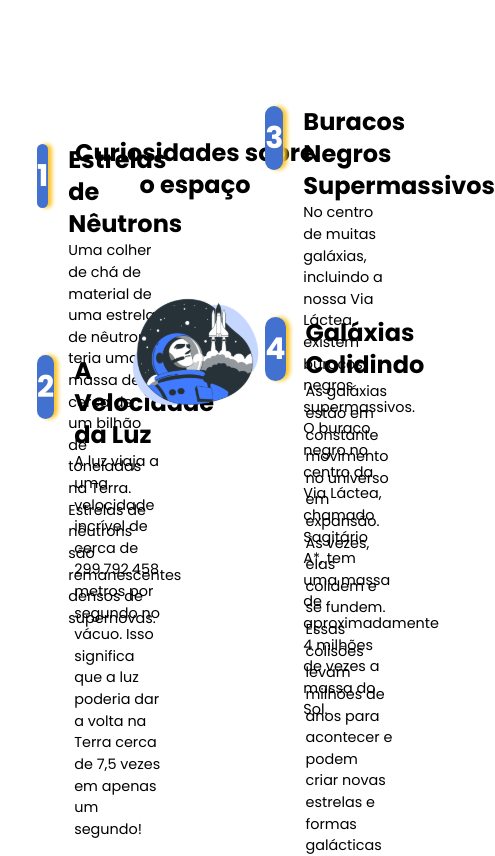
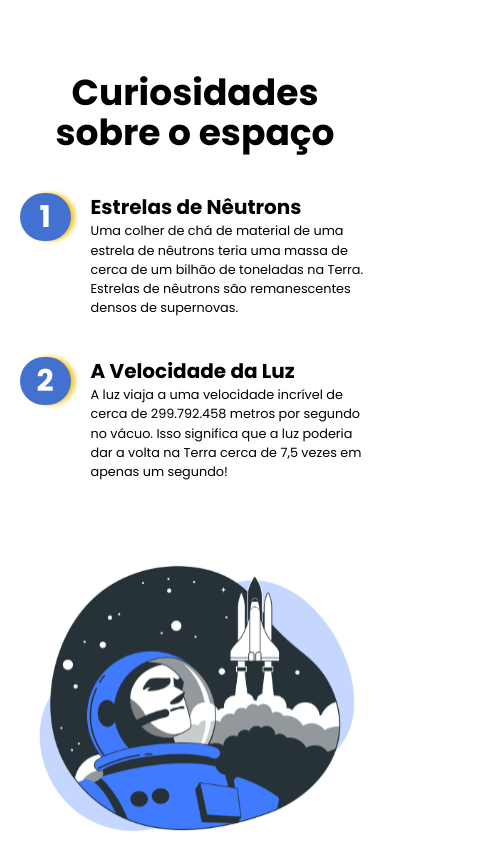
Before and after one commit to Kaue-code30/universeDay, a Next.js app: page / in a window 390 px wide. Shown: the part 837-1693 px from the top of the page, 495 px wide, since content can reach past the window. Built offline with nearby package versions, Linux system fonts and the light colour scheme.

Commit message:
universe

```diff
--- a/src/components/Home/index.tsx
+++ b/src/components/Home/index.tsx
@@ -5,7 +5,7 @@ import banner from "@/assets/Home/bannerHome.svg";
 
 export default function HomeSection() {
   return (
-    <section className="flex flex-col w-full h-full">
+    <section className="flex flex-col w-full md:h-[70vh]">
       <div className="flex justify-end w-full h-[50px]">
         <Image
           className="w-12 md:w-auto md:h-36"
@@ -16,7 +16,7 @@ export default function HomeSection() {
         />
       </div>
       <div className="md:px-36 flex md:flex-row md:items-center flex-row w-full h-full">
-        <div className="flex md:flex-row flex-col-reverse items-center md:mb-20 justify-start md:justify-between w-full">
+        <div className="flex md:flex-row flex-col-reverse items-center  justify-start md:justify-between w-full">
           <div className="flex md:items-start items-center justify-center gap-5 flex-col w-4/5 md:w-1/2 h-full">
             <h1 className="flex leading-none gap-1 text-4xl md:text-[5.2rem] text-black dark:text-white items-center justify-start font-semibold">
               UNIVERSE <div className="md:w-7 w-3 h-3 md:h-7 mt-4 md:mt-[30px] bg-[#4271D0]"></div>{" "}
@@ -45,15 +45,6 @@ export default function HomeSection() {
           </div>
         </div>
       </div>
-      <div className="flex-none bg-transparent absolute md:[display:flex] [display:none] top-[80%]">
-        <Image
-          className="w-[30%] md:w-[150px] mb-16 "
-          src={solImage.src}
-          width={100}
-          height={100}
-          alt="Imagem da lua"
-        />
-      </div>
     </section>
   );
 }
--- a/src/components/curiosidadesUniverso/index.tsx
+++ b/src/components/curiosidadesUniverso/index.tsx
@@ -3,24 +3,24 @@ import banner from "@/assets/curiosidades/curiosidades.svg";
 
 export default function CuriosidadesUniverse() {
   return (
-    <section className="flex items-center justify-center h-[50vh] w-full">
-      <div className="flex flex-col gap-20 items-center justify-start max-w-[1996px] w-[90%] h-full ">
+    <section className="flex items-center justify-center -mt-16 md:h-[50vh] w-full">
+      <div className="flex flex-col gap-10 md:gap-20 items-center justify-start max-w-[1996px] w-[90%] h-full ">
         <div className="w-full flex items-end justify-center ">
-          <h1 className="md:text-6xl text-center flex items-center justify-center md:w-full w-[70%] text-2xl text-black dark:text-white font-bold">
+          <h1 className="md:text-6xl text-center flex items-center justify-center md:w-full  text-4xl text-black dark:text-white font-bold">
             Curiosidades sobre o espaço
           </h1>
         </div>
-        <div className=" w-full h-full flex justify-center items-start ">
-          <div className="flex flex-col justify-center items-center w-1/4  h-full">
+        <div className=" w-full h-full flex md:flex-row flex-col justify-center items-start ">
+          <div className="flex flex-col justify-center gap-10 pb-10 items-center md:w-1/4  h-full">
             <div className="flex w-full gap-5 h-1/2">
-              <div className="flex items-center justify-center shadow text-3xl font-bold text-white w-20 h-16 sha bg-[#4271D0] rounded-full">
+              <div className="flex items-center justify-center shadow text-3xl font-bold text-white w-16 h-12 md:w-20 md:h-16  bg-[#4271D0] rounded-full">
                 1
               </div>
               <div className="flex-col w-full h-full">
-                <h2 className="text-2xl font-bold dark:text-white text-black">
+                <h2 className="md:text-2xl text-xl font-bold dark:text-white text-black">
                   Estrelas de Nêutrons
                 </h2>
-                <p className="dark:text-white text-black text-[0.9rem]">
+                <p className="dark:text-white text-black text-[0.8rem] md:text-[0.9rem]">
                   Uma colher de chá de material de uma estrela de nêutrons teria
                   uma massa de cerca de um bilhão de toneladas na Terra.
                   Estrelas de nêutrons são remanescentes densos de supernovas.
@@ -28,14 +28,14 @@ export default function CuriosidadesUniverse() {
               </div>
             </div>
             <div className="flex w-full gap-5 ">
-              <div className="flex items-center justify-center shadow text-3xl font-bold text-white w-20 h-16 sha bg-[#4271D0] rounded-full">
+              <div className="flex items-center justify-center shadow text-3xl font-bold text-white w-16 h-12 md:w-20 md:h-16 bg-[#4271D0] rounded-full">
                 2
               </div>
               <div className="flex-col w-full h-auto">
-                <h2 className="text-2xl font-bold dark:text-white text-black">
+                <h2 className="md:text-2xl text-xl font-bold dark:text-white text-black">
                   A Velocidade da Luz
                 </h2>
-                <p className="dark:text-white text-black text-[0.9rem]">
+                <p className="dark:text-white text-black text-[0.8rem] md:text-[0.9rem]">
                   A luz viaja a uma velocidade incrível de cerca de 299.792.458
                   metros por segundo no vácuo. Isso significa que a luz poderia
                   dar a volta na Terra cerca de 7,5 vezes em apenas um segundo!
@@ -43,7 +43,7 @@ export default function CuriosidadesUniverse() {
               </div>
             </div>
           </div>
-          <div className="w-2/5">
+          <div className="md:w-2/5">
             <Image
               className="w-full flex items-start justify-start"
               src={banner.src}
@@ -53,16 +53,16 @@ export default function CuriosidadesUniverse() {
             />
           </div>
 
-          <div className="flex flex-col justify-center items-center w-1/4  h-full">
+          <div className="flex flex-col justify-center gap-10 pb-10 items-center md:w-1/4  h-full">
             <div className="flex w-full gap-5 h-1/2">
-              <div className="flex items-center justify-center text-3xl shadow font-bold text-white w-20 h-16 sha bg-[#4271D0] rounded-full">
+              <div className="flex items-center justify-center text-3xl shadow font-bold text-white w-16 h-12 md:w-20 md:h-16 bg-[#4271D0] rounded-full">
                 3
               </div>
               <div className="flex-col w-full h-full">
-                <h2 className="text-2xl font-bold dark:text-white text-black">
+                <h2 className="md:text-2xl text-xl font-bold dark:text-white text-black">
                   Buracos Negros Supermassivos
                 </h2>
-                <p className="dark:text-white text-black text-[0.9rem]">
+                <p className="dark:text-white text-black text-[0.8rem] md:text-[0.9rem]">
                   No centro de muitas galáxias, incluindo a nossa Via Láctea,
                   existem buracos negros supermassivos. O buraco negro no centro
                   da Via Láctea, chamado Sagitário A*, tem uma massa de
@@ -71,14 +71,14 @@ export default function CuriosidadesUniverse() {
               </div>
             </div>
             <div className="flex w-full gap-5 ">
-              <div className="flex items-center justify-center text-3xl font-bold shadow text-white w-20 h-16 sha bg-[#4271D0] rounded-full">
+              <div className="flex items-center justify-center text-3xl font-bold shadow text-white w-16 h-12 md:w-20 md:h-16 bg-[#4271D0] rounded-full">
                 4
               </div>
               <div className="flex-col w-full h-auto">
-                <h2 className="text-2xl font-bold dark:text-white text-black">
+                <h2 className="md:text-2xl text-xl font-bold dark:text-white text-black">
                   Galáxias Colidindo
                 </h2>
-                <p className="dark:text-white text-black text-[0.9rem]">
+                <p className="dark:text-white text-black text-[0.8rem] md:text-[0.9rem]">
                   As galáxias estão em constante movimento no universo em
                   expansão. Às vezes, elas colidem e se fundem. Essas colisões
                   levam milhões de anos para acontecer e podem criar novas
```
